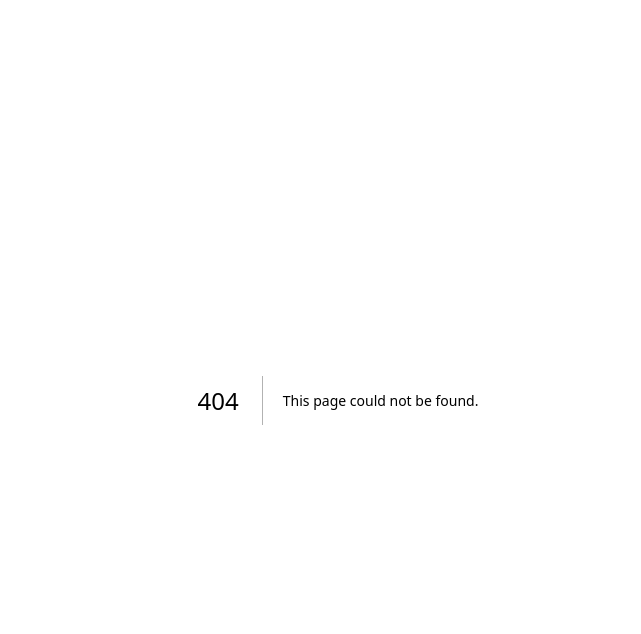
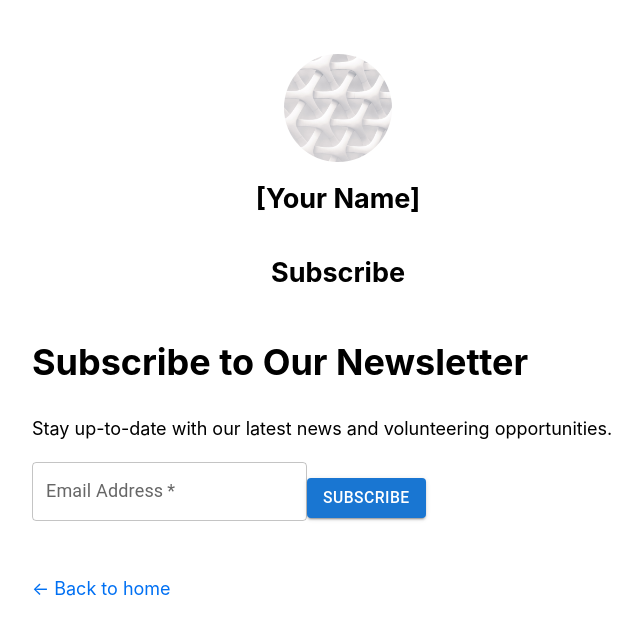
Before and after one commit to NJIT-WIS/project-2-chat-gpt-personnel-assistants, a Next.js app: page /Subscribe in a window 1280 px wide. Before the commit this address had no page. Shown: the top 634 px of the page, without its empty margins (302-943 px from the left). Built offline with nearby package versions, Linux system fonts and the light colour scheme.

Commit message:
basic mailchimp integration

```diff
--- /dev/null
+++ b/components/NewsletterForm.jsx
@@ -0,0 +1,50 @@
+import { useState } from "react";
+import { TextField, Button } from "@mui/material";
+
+const NewsletterForm = () => {
+  const [email, setEmail] = useState("");
+  const [status, setStatus] = useState("");
+
+  const handleSubmit = async (e) => {
+    e.preventDefault();
+    setStatus("Submitting...");
+
+    try {
+      const res = await fetch("/api/subscribe", {
+        method: "POST",
+        headers: {
+          "Content-Type": "application/json",
+        },
+        body: JSON.stringify({ email }),
+      });
+
+      if (res.status >= 400) {
+        throw new Error("Failed to subscribe.");
+      }
+
+      setStatus("Successfully subscribed!");
+      setEmail("");
+    } catch (error) {
+      setStatus(error.message);
+    }
+  };
+
+  return (
+    <form onSubmit={handleSubmit}>
+      <TextField
+        id="email"
+        label="Email Address"
+        variant="outlined"
+        value={email}
+        onChange={(e) => setEmail(e.target.value)}
+        required
+      />
+      <Button type="submit" variant="contained" sx={{ mt: 2 }}>
+        Subscribe
+      </Button>
+      <p>{status}</p>
+    </form>
+  );
+};
+
+export default NewsletterForm;
--- a/components/layout.js
+++ b/components/layout.js
@@ -1,13 +1,13 @@
-import Head from 'next/head'
-import Image from 'next/image'
-import Script from 'next/script'
+import Head from "next/head";
+import Image from "next/image";
+import Script from "next/script";
 
-import styles from './layout.module.css'
-import utilStyles from '../styles/utils.module.css'
-import Link from 'next/link'
+import styles from "./layout.module.css";
+import utilStyles from "../styles/utils.module.css";
+import Link from "next/link";
 
-const name = '[Your Name]'
-export const siteTitle = 'MyWebClass.org'
+const name = "[Your Name]";
+export const siteTitle = "MyWebClass.org";
 
 export default function Layout({ children, home }) {
   return (
@@ -64,15 +64,20 @@ export default function Layout({ children, home }) {
                 {name}
               </Link>
             </h2>
+            <h2 className={utilStyles.headingLg}>
+              <Link href="/Subscribe" className={utilStyles.colorInherit}>
+                Subscribe
+              </Link>
+            </h2>
           </>
         )}
       </header>
       <main>{children}</main>
       {!home && (
         <div className={styles.backToHome}>
-          <Link href="/">← Back to home</Link>
+          <Link href="/">← Back to home </Link>
         </div>
       )}
     </div>
-  )
+  );
 }
--- /dev/null
+++ b/lib/mailchimp.js
@@ -0,0 +1,26 @@
+import fetch from "isomorphic-unfetch";
+
+const apiKey = process.env.NEXT_PUBLIC_MAILCHIMP_API_KEY;
+const listId = process.env.NEXT_PUBLIC_MAILCHIMP_LIST_ID;
+const server = apiKey.split("-")[1];
+const url = `https://${server}.api.mailchimp.com/3.0/lists/${listId}/members`;
+
+export async function subscribeToNewsletter(email) {
+  const response = await fetch(url, {
+    method: "POST",
+    headers: {
+      Authorization: `apikey ${apiKey}`,
+      "Content-Type": "application/json",
+    },
+    body: JSON.stringify({
+      email_address: email,
+      status: "subscribed",
+    }),
+  });
+
+  if (response.status >= 400) {
+    throw new Error("Failed to subscribe.");
+  }
+
+  return response;
+}
--- a/package.json
+++ b/package.json
@@ -20,6 +20,7 @@
     "fs": "0.0.1-security",
     "glob": "^9.3.2",
     "gray-matter": "^4.0.3",
+    "isomorphic-unfetch": "^4.0.2",
     "next": "latest",
     "next-connect": "^0.13.0",
     "raw-loader": "^4.0.2",
--- /dev/null
+++ b/pages/Subscribe.jsx
@@ -0,0 +1,16 @@
+import Layout from "../components/Layout";
+import NewsletterForm from "../components/NewsletterForm";
+
+const Subscribe = () => {
+  return (
+    <Layout>
+      <h1>Subscribe to Our Newsletter</h1>
+      <p>
+        Stay up-to-date with our latest news and volunteering opportunities.
+      </p>
+      <NewsletterForm />
+    </Layout>
+  );
+};
+
+export default Subscribe;
--- /dev/null
+++ b/pages/api/subscribe.js
@@ -0,0 +1,12 @@
+import { subscribeToNewsletter } from '../../lib/mailchimp';
+
+export default async function handler(req, res) {
+  const { email } = req.body;
+
+  try {
+    await subscribeToNewsletter(email);
+    res.status(200).json({ message: 'Successfully subscribed!' });
+  } catch (error) {
+    res.status(500).json({ message: error.message });
+  }
+}
```
Also changed, not shown: components/layout 2.js (+10 -10 lines), pages/index.js (+13 -13 lines), 1 other file (tests, documents, lock files or other folders).
